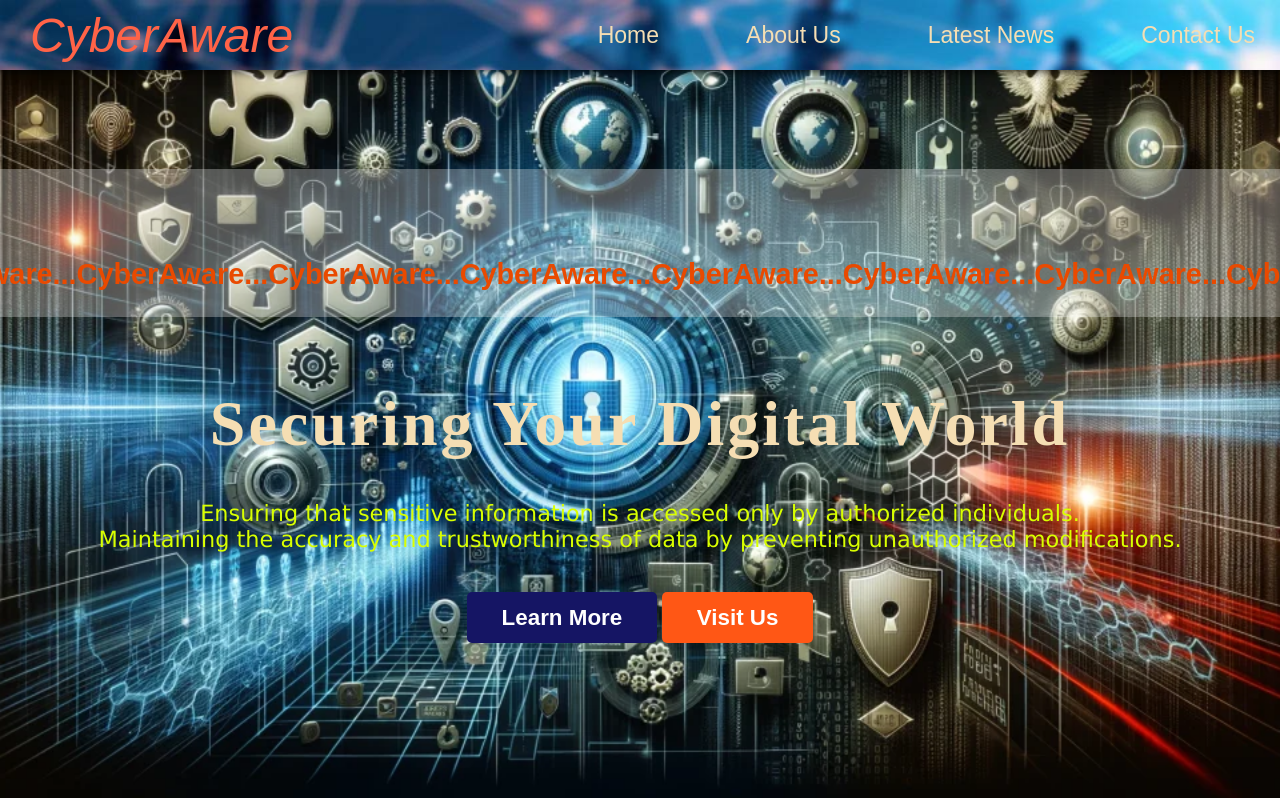
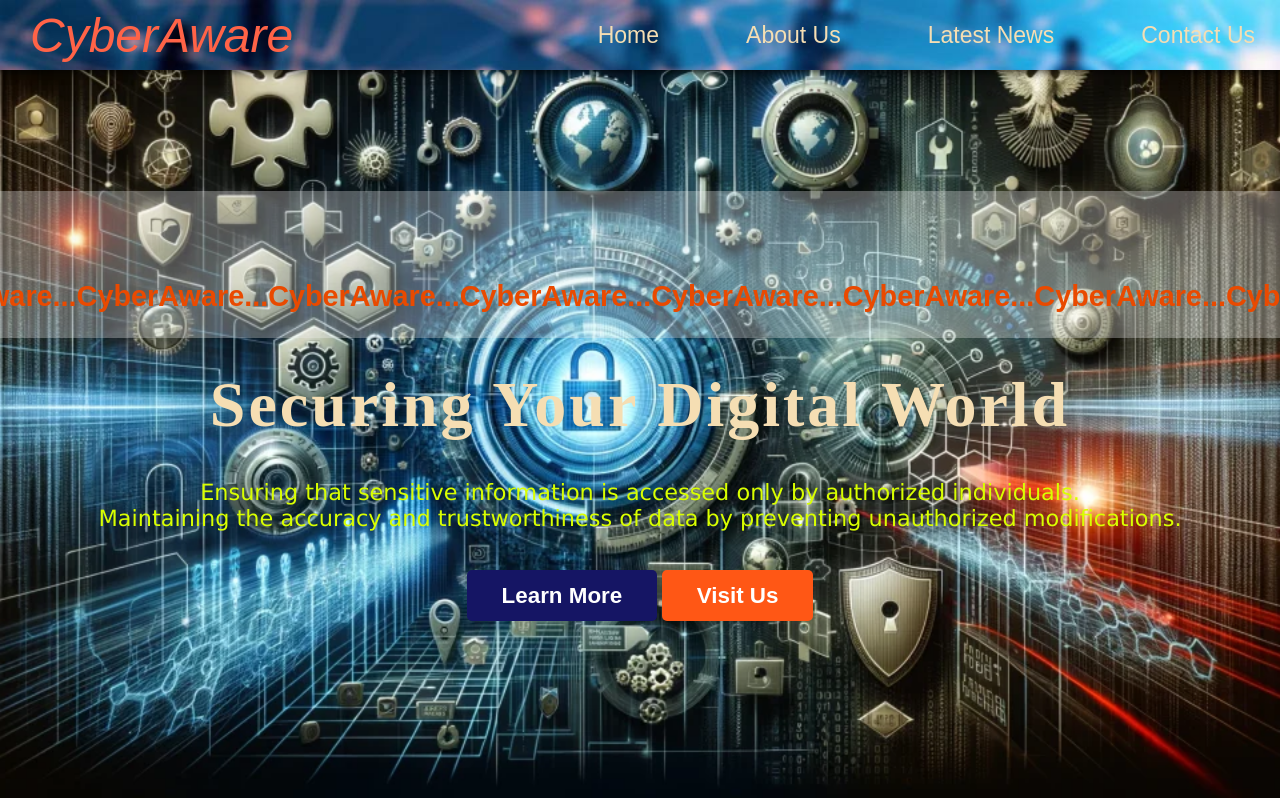
Before and after one commit to vikas-gamma-kumar/Cyber-Aware-2025, a plain HTML site: page index.html in a window 1280 px wide. Shown: the top 798 px of the page. Drawn offline with Linux system fonts and the light colour scheme.

Commit message:
Update style.css
Update style.css

```diff
--- a/style.css
+++ b/style.css
@@ -66,8 +66,8 @@ color: wheat;
     font-size: 4rem;
     letter-spacing: 3px;
     font-family: 'Times New Roman', Times, serif;
-    margin-bottom: 17px;
-    margin-top: 70px;
+    margin-bottom: 14px;
+    margin-top: 30px;
   }
 
   .body p {
```
